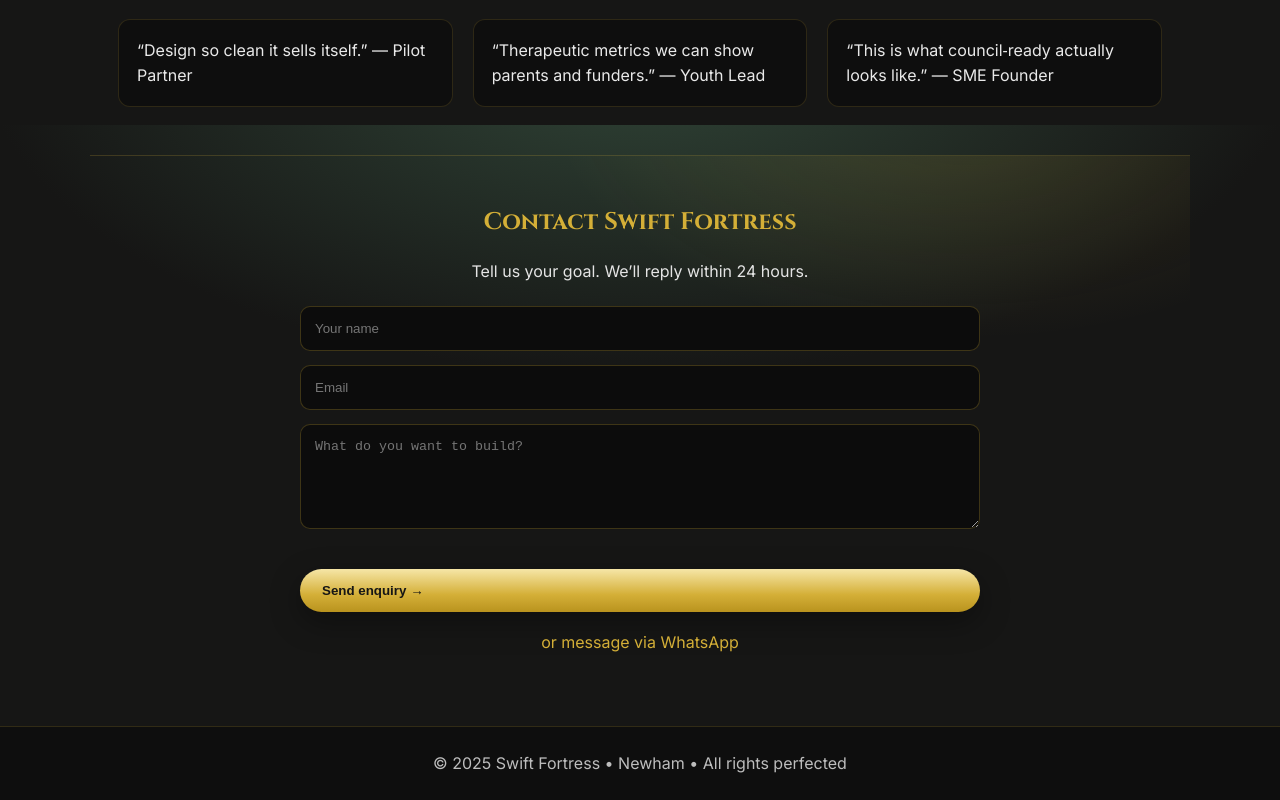
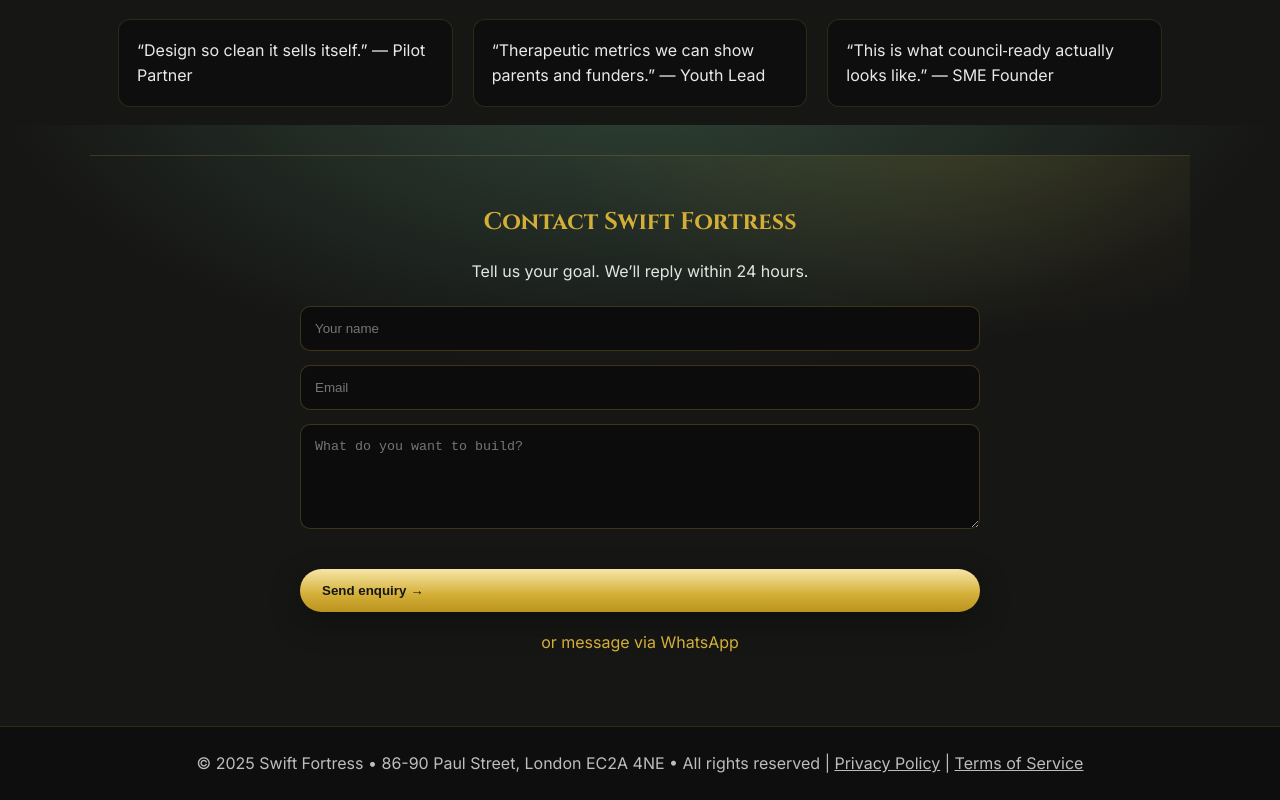
Before and after one commit to atelierelitist/atelierelitist.github.io, a plain HTML site: page index.html in a window 1280 px wide. Shown: the part 1475-2275 px from the top of the page. Drawn offline with Linux system fonts and the light colour scheme.

Commit message:
Update index.html

```diff
--- a/index.html
+++ b/index.html
@@ -219,8 +219,10 @@
     </div>
   </section>
 
-  <footer>
-    © 2025 Swift Fortress • Newham • All rights perfected
-  </footer>
+<footer>
+  © 2025 Swift Fortress • 86-90 Paul Street, London EC2A 4NE • All rights reserved |
+  <a href="/privacy-policy.html" style="color:inherit;">Privacy Policy</a> |
+  <a href="/terms.html" style="color:inherit;">Terms of Service</a>
+</footer>
 </body>
 </html>
```
